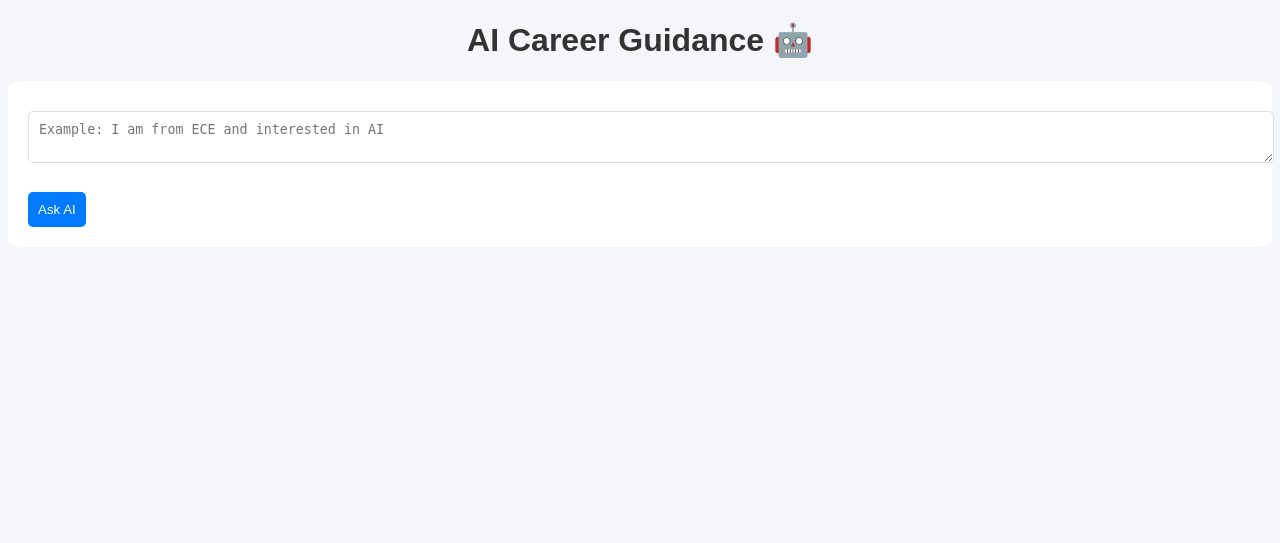
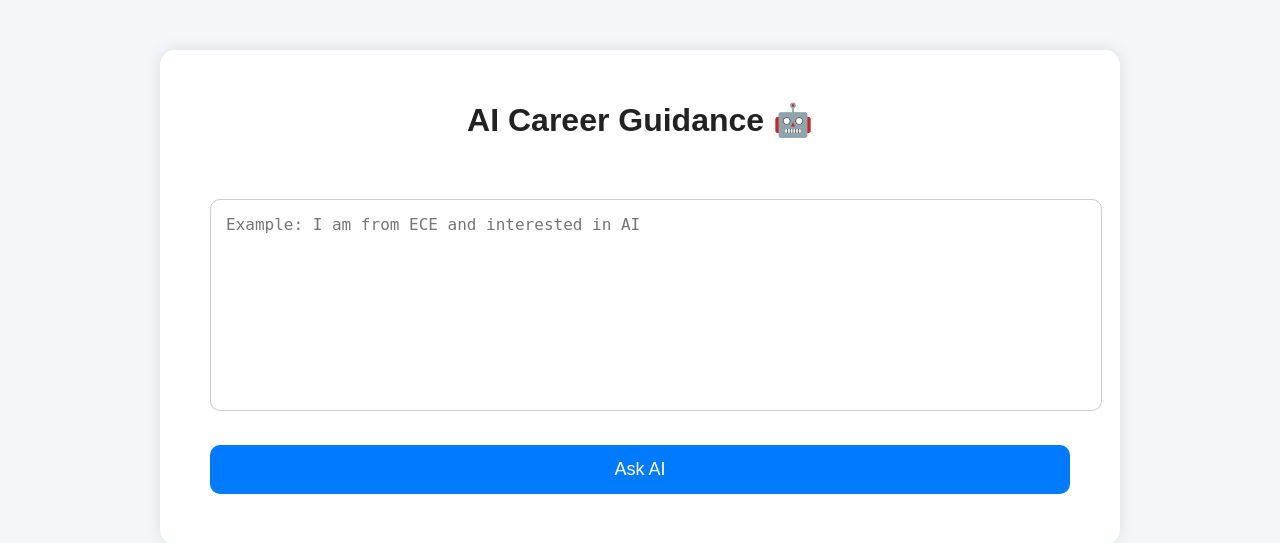
Before and after one commit to satycodinghubpyccpp526-cmd/Seniors-and-Freshers-Interaction, a Flask app: page /ai in a window 1280 px wide. Shown: the top 543 px of the page. Run offline with Flask 3, Linux system fonts and the light colour scheme; some libraries are stand-ins or nearby versions.

Commit message:
Add styles for AI container and response elements

```diff
--- a/static/style.css
+++ b/static/style.css
@@ -223,3 +223,52 @@ body.dark-mode .stats-box {
     color: white;
     border: 1px solid #334155;
 }
+.ai-container{
+    max-width:900px;
+    margin:50px auto;
+    background:white;
+    padding:30px;
+    border-radius:15px;
+    box-shadow:0px 0px 15px rgba(0,0,0,0.1);
+}
+.ai-container h1{
+    text-align:center;
+    color:#222;
+    margin-bottom:30px;
+}
+.ai-container textarea{
+    width:100%;
+    height:180px;
+    padding:15px;
+    border-radius:10px;
+    border:1px solid #ccc;
+    font-size:16px;
+    resize:none;
+    outline:none;
+}
+.ai-container textarea:focus{
+    border:1px solid #007bff;
+}
+.ai-container button{
+    margin-top:20px;
+    width:100%;
+    padding:14px;
+    background:#007bff;
+    color:white;
+    border:none;
+    border-radius:10px;
+    font-size:18px;
+    cursor:pointer;
+    transition:0.3s;
+}
+.ai-container button:hover{
+    background:#0056b3;
+}
+.ai-response{
+    margin-top:30px;
+    background:#f5f5f5;
+    padding:20px;
+    border-radius:10px;
+    line-height:1.8;
+    white-space:pre-wrap;
+}
```
